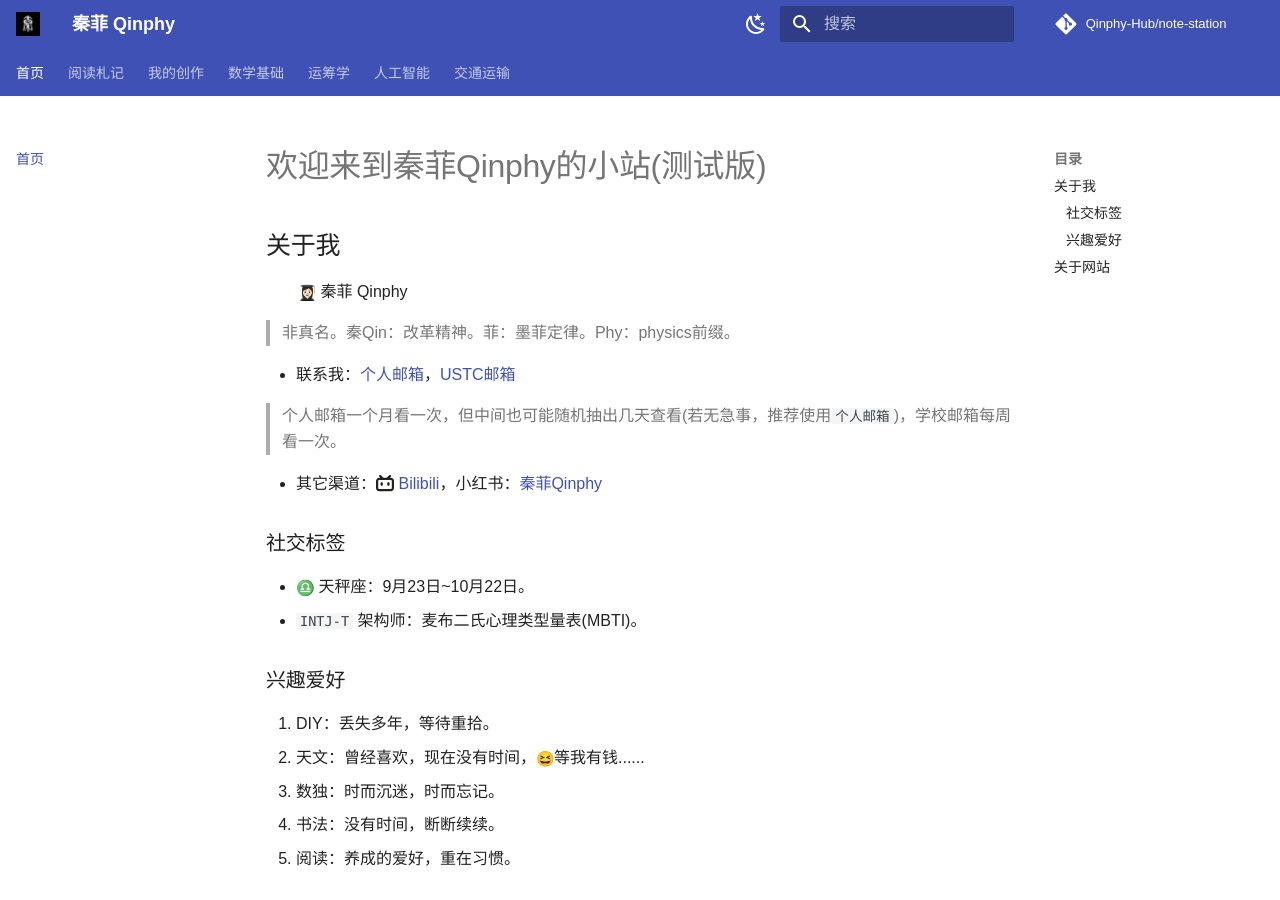
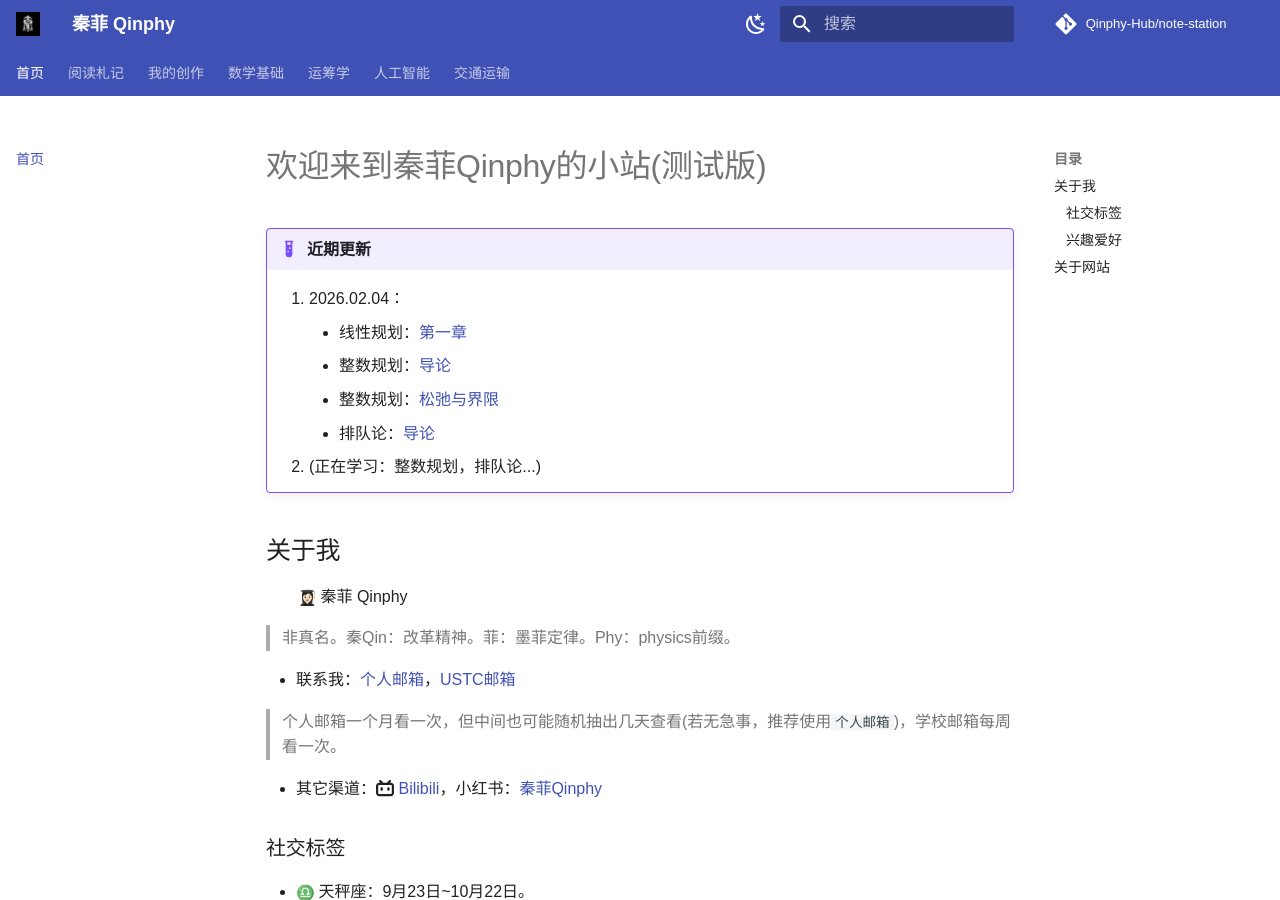
Before and after one commit to Qinphy-Hub/note-station, an MkDocs documentation site: the page built from docs/index.md, in a window 1280 px wide and 900 px high. Built offline with MkDocs 1.6.1 and Material for MkDocs 9.7.7, drawn with Linux system fonts in a browser that asks for light colours; emoji names are drawn with the system emoji font; comment, search, counter and statistics services are not loaded; a style sheet for code colours, icons or effects is not loaded.

Commit message:
modify: index

```diff
--- a/docs/index.md
+++ b/docs/index.md
@@ -1,4 +1,13 @@
 # 欢迎来到秦菲Qinphy的小站(测试版)
+
+!!! example "近期更新"
+
+    1. 2026.02.04：
+        * 线性规划：[第一章](./Part4/Linear/section1.md)
+        * 整数规划：[导论](./Part4/Integer/section1.md)
+        * 整数规划：[松弛与界限](./Part4/Integer/section2.md)
+        * 排队论：[导论](./Part4/Queue/section1.md)
+    2. (正在学习：整数规划，排队论...)
 
 ## 关于我
 
```
